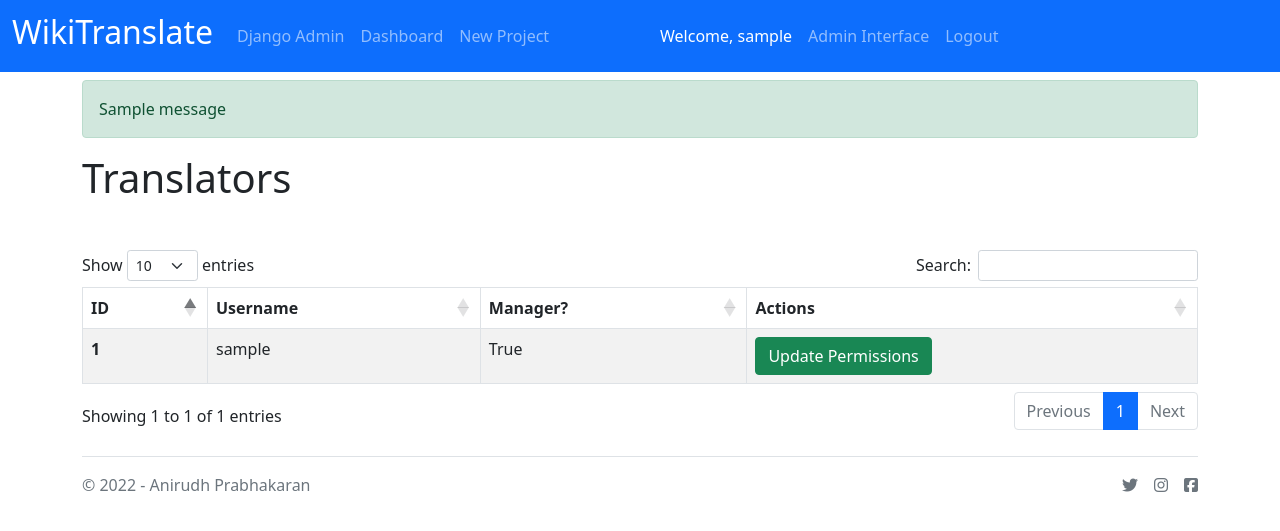
After one commit to anirudhprabhakaran3/wikitranslate, a Django app: page /projects/admin/translators in a window 1280 px wide. The commit adds this page. Shown: the top 531 px of the page. Run offline with Django 4.2, Linux system fonts and the light colour scheme; a user stored in the database is signed in; tables that the repository leaves empty hold one stand-in row (values such as "Sample post"); one stand-in notice (Sample message) is shown; some libraries are stand-ins or nearby versions.

Commit message:
Added admin interface

```diff
--- a/translate_project/admin.py
+++ b/translate_project/admin.py
@@ -1,6 +1,7 @@
 from django.contrib import admin
-from .models import Project, Sentence
+from .models import Project, Sentence, Translator
 
 # Register your models here.
 admin.site.register(Project)
 admin.site.register(Sentence)
+admin.site.register(Translator)
--- a/translate_project/templates/base.html
+++ b/translate_project/templates/base.html
@@ -11,7 +11,7 @@
 </head>
 <body>
 
-    <nav class="navbar navbar-expand-lg navbar-dark bg-primary">
+    <nav class="navbar navbar-expand-lg navbar-dark bg-primary mb-2">
         <div class="container-fluid">
             <a class="navbar-brand" href="/"><h2>WikiTranslate</h2></a>
             <button class="navbar-toggler" type="button" data-bs-toggle="collapse" data-bs-target="#navbarSupportedContent" aria-controls="navbarSupportedContent" aria-expanded="false" aria-label="Toggle navigation">
@@ -19,17 +19,47 @@
             </button>
             <div class="collapse navbar-collapse" id="navbarSupportedContent">
                 <ul class="navbar-nav me-auto mb-2 mb-lg-0">
+                    {% if user.is_authenticated %}
+                        {% if user.is_superuser %}
                             <li class="nav-item">
-                    <a class="nav-link" href="/admin">Admin</a>
+                                <a class="nav-link" href="/admin">Django Admin</a>
                             </li>
+                        {% endif %}
                     <li class="nav-item">
                         <a class="nav-link" href="{% url 'dashboard' %}">Dashboard</a>
                     </li>
+                    {% if user.translator.is_manager %}
                         <li class="nav-item">
                             <a class="nav-link" href="{% url 'new_project' %}">New Project</a>
                         </li>
+                    {% endif %}
+                    {% else %}
+                        <li class="nav-item">
+                            <a class="nav-link" href="{% url 'login' %}">Login</a>
+                        </li>
+                    {% endif %}
+                </ul>
             </div>
         </div>
+        {% if user.is_authenticated %}
+        <div class="container-fluid">
+            <div class="collapse navbar-collapse" id="navbarSupportedContent">
+                <ul class="navbar-nav me-auto mb-2 mb-lg-0">
+                    <li class="nav-item">
+                        <span class="nav-link active">Welcome, {{ user.username }}</span>
+                    </li>
+                    {% if user.translator.is_manager %}
+                    <li class="nav-item">
+                        <a class="nav-link" href="{% url 'admin_page' %}">Admin Interface</a>
+                    </li>
+                    {% endif %}
+                    <li class="nav-item">
+                        <a class="nav-link" href="{% url 'logout' %}">Logout</a>
+                    </li>
+                </ul>
+            </div>
+        </div>
+        {% endif %}
     </nav>
 
     {% block content %}
--- /dev/null
+++ b/translate_project/templates/translate_project/admin_translators.html
@@ -0,0 +1,42 @@
+{% extends 'base.html' %}
+
+{% block title %}
+Admin - View Translators
+{% endblock %}
+
+{% block content %}
+
+<div class="container">
+{% if messages %}
+    {% for message in messages %}
+        {% if message.level == DEFAULT_MESSAGE_LEVELS.ERROR %}
+            <p class="alert alert-danger mt-2">{{ message }}</p>
+        {% else %}
+            <p class="alert alert-success mt-2">{{ message }}</p>
+        {% endif %}
+    {% endfor %}
+{% endif %}
+</div>
+
+<div class="container">
+    <h1 class="mb-5">Translators</h1>
+    <table id="datatable" class="table table-striped table-bordered mt-5" style="width:100%">
+        <thead>
+            <th scope="col">ID</th>
+            <th scope="col">Username</th>
+            <th scope="col">Manager?</th>
+            <th scope="col">Actions</th>
+        </thead>
+        {% for t in translators %}
+            <tr>
+                <th scope="row"> {{ t.id }} </th>
+                <td> {{ t.user.username }} </td>
+                <td> {{ t.is_manager }} </td>
+                <td>
+                    <a href="{% url 'change_permissions' translator_pk=t.id %}" class="btn btn-success">Update Permissions</a>
+                </td>
+            </tr>
+        {% endfor %}
+    </table>
+</div>
+{% endblock %}
--- a/translate_project/urls.py
+++ b/translate_project/urls.py
@@ -1,11 +1,26 @@
 from django.urls import path
+from django.contrib.auth import views as auth_views
 from . import views
 
 urlpatterns = [
-    path('', views.dashboard, name="index"),
+    # Authentication URLs
+    path('', auth_views.LoginView.as_view(next_page='dashboard', redirect_authenticated_user=True), name="login"),
+    path('login', auth_views.LogoutView.as_view(next_page='login'), name="logout"),
+    path('signup', views.signup, name="signup"),
+
+    # Project Admin URLs
+    path('projects/admin', views.admin_page, name="admin_page"),
+    path('projects/admin/projects', views.admin_projects, name="admin_projects"),
+    path('projects/admin/projects/<int:project_pk>/assign_translator', views.assign_translator, name="assign_translator"),
+    path('projects/admin/translators', views.admin_translators, name="admin_translators"),
+    path('projects/admin/translators/<int:translator_pk>/change_permissions', views.change_permissions, name="change_permissions"),
+
+    # Project URLs
     path('dashboard', views.dashboard, name="dashboard"),
     path('projects/<int:project_pk>', views.view_project, name="view_project"),
     path('projects/new', views.new_project, name="new_project"),
     path('projects/<int:project_pk>/translate', views.translate, name="translate"),
+
+    # API URLs
     path('api/submit_translation', views.submit_translation, name="submit_translation"),
 ]
--- a/translate_project/views.py
+++ b/translate_project/views.py
@@ -1,8 +1,13 @@
+from click import password_option
 from django.shortcuts import render, redirect
 from django.contrib import messages
 from django.http import JsonResponse
-from .models import Project, Sentence
-from .forms import ProjectForm
+from django.contrib.auth import login, authenticate
+from django.contrib.auth.decorators import login_required
+from django.contrib.auth.forms import UserCreationForm
+
+from .models import Project, Sentence, Translator
+from .forms import ProjectForm, AssignTranslatorForm, ChangePermissionsTranslator
 from .services import get_sentences_from_title, does_wiki_exist
 
 # Create your views here.
@@ -10,10 +15,33 @@
     args = {}
     return render(request, 'translate_project/index.html', args)
 
+def signup(request):
+    if request.method == 'POST':
+        form = UserCreationForm(request.POST)
+        if form.is_valid():
+            form.save()
+            username = form.cleaned_data.get('username')
+            raw_password = form.cleaned_data.get('password1')
+            user = authenticate(username=username, password=raw_password)
+            create_translator(user)
+            login(request, user)
+            return redirect('dashboard')
+    else:
+        form = UserCreationForm()
+    args = {
+        'form': form,
+    }
+    return render(request, 'registration/signup.html', args)
+
+@login_required
 def dashboard(request):
-    projects = Project.objects.all()
+    translator = Translator.objects.get(user=request.user)
+    if translator.is_manager:
+        projects = Project.objects.all()
+    else:
+        projects = Project.objects.filter(appointed_translator=translator)
     projects_count = projects.count()
-    sentences_count = Sentence.objects.count()
+    sentences_count = Sentence.objects.filter(project__in=projects).count()
     args = {
         'projects': projects,
         'projects_count': projects_count,
@@ -21,6 +49,7 @@
     }
     return render(request, 'translate_project/dashboard.html', args)
 
+@login_required
 def view_project(request, project_pk):
     project = Project.objects.get(pk=project_pk)
     sentences = Sentence.objects.filter(project=project)
@@ -30,7 +59,9 @@
     }
     return render(request, 'translate_project/view_project.html', args)
 
+@login_required
 def new_project(request):
+    require_manager(request)
     if request.method == "POST":
         form = ProjectForm(request.POST)
         if does_wiki_exist(form['wiki_title'].value()):
@@ -49,6 +80,7 @@
     }
     return render(request, 'translate_project/new_project.html', args)
 
+@login_required
 def translate(request, project_pk):
     project = Project.objects.get(pk=project_pk)
     sentences = Sentence.objects.filter(project=project)
@@ -58,6 +90,7 @@
     }
     return render(request, 'translate_project/translate.html', args)
 
+@login_required
 def submit_translation(request):
     if is_ajax(request) and request.method == 'POST':
         sentence_id = request.POST.get('sentence_id')
@@ -67,6 +100,81 @@
         sentence.save()
         return JsonResponse({'status': 'success'})
 
+@login_required
+def admin_page(request):
+    require_manager(request)
+    translators = Translator.objects.count()
+    projects = Project.objects.count()
+    sentences = Sentence.objects.count()
+    args = {
+        'translators': translators,
+        'projects': projects,
+        'sentences': sentences,
+    }
+    return render(request, 'translate_project/admin_page.html', args)
+
+@login_required
+def admin_projects(request):
+    require_manager(request)
+    projects = Project.objects.all()
+    args = {
+        'projects': projects,
+    }
+    return render(request, 'translate_project/admin_projects.html', args)
+
+@login_required
+def assign_translator(request, project_pk):
+    require_manager(request)
+    project = Project.objects.get(pk=project_pk)
+    if request.method == 'POST':
+        form = AssignTranslatorForm(request.POST)
+        if form.is_valid():
+            project.appointed_translator = form.cleaned_data.get('appointed_translator')
+            project.save()
+            messages.add_message(request, messages.SUCCESS, 'Translator assigned/modified.')
+            return redirect('admin_projects')
+    else:
+        form = AssignTranslatorForm(instance=project)
+    args = {
+        'project': project,
+        'form': form,
+    }
+    return render(request, 'translate_project/assign_translator.html', args)
+
+@login_required
+def admin_translators(request):
+    require_manager(request)
+    translators = Translator.objects.all()
+    args = {
+        'translators': translators,
+    }
+    return render(request, 'translate_project/admin_translators.html', args)
+
+@login_required
+def change_permissions(request, translator_pk):
+    require_manager(request)
+    translator = Translator.objects.get(pk=translator_pk)
+
+    if request.user == translator.user:
+        messages.add_message(request, messages.ERROR, 'Error: You cannot change your own permissions.')
+        return redirect('admin_translators')
+
+    if request.method == 'POST':
+        form = ChangePermissionsTranslator(request.POST)
+        if form.is_valid():
+            translator.is_manager = form.cleaned_data.get('is_manager')
+            translator.save()
+            messages.add_message(request, messages.SUCCESS, 'Permissions changed.')
+            return redirect('admin_translators')
+    else:
+        form = ChangePermissionsTranslator(instance=translator)
+    args = {
+        'translator': translator,
+        'form': form,
+    }
+    return render(request, 'translate_project/change_permissions.html', args)
+
+## Helper Functions
 
 def generate_sentences(project):
     sentences = get_sentences_from_title(project.wiki_title)
@@ -76,3 +184,13 @@
 
 def is_ajax(request):
     return request.META.get('HTTP_X_REQUESTED_WITH') == 'XMLHttpRequest'
+
+def create_translator(user):
+    translator = Translator(user=user, is_manager=False)
+    translator.save()
+
+def require_manager(request):
+    translator = Translator.objects.get(user=request.user)
+    if not translator.is_manager:
+        messages.add_message(request, messages.ERROR, 'You are not authorized to create a project.')
+        return redirect('dashboard')
--- a/wikitranslate/settings.py
+++ b/wikitranslate/settings.py
@@ -11,6 +11,7 @@
 """
 
 from pathlib import Path
+from telnetlib import LOGOUT
 
 # Build paths inside the project like this: BASE_DIR / 'subdir'.
 BASE_DIR = Path(__file__).resolve().parent.parent
@@ -126,3 +127,6 @@
 DEFAULT_AUTO_FIELD = 'django.db.models.BigAutoField'
 
 CRISPY_TEMPLATE_PACK = 'bootstrap4'
+LOGIN_URL = '/'
+LOGIN_REDIRECT_URL = '/dashboard'
+LOGOUT_REDIRECT_URL = '/'
```
Also changed, not shown: translate_project/forms.py (+12 -2 lines), translate_project/models.py (+10 -0 lines), translate_project/templates/registration/login.html (added, +46 -0 lines), translate_project/templates/registration/signup.html (added, +29 -0 lines), translate_project/templates/translate_project/admin_page.html (added, +24 -0 lines), translate_project/templates/translate_project/admin_projects.html (added, +41 -0 lines), translate_project/templates/translate_project/assign_translator.html (added, +29 -0 lines), translate_project/templates/translate_project/change_permissions.html (added, +26 -0 lines), translate_project/templates/translate_project/dashboard.html (+15 -0 lines), translate_project/migrations/0004_alter_project_options.py (added), translate_project/migrations/0005_alter_project_options_translator_and_more.py (added), translate_project/migrations/0006_alter_project_appointed_translator.py (added). Lines whose indentation alone changed are shown as unchanged.
